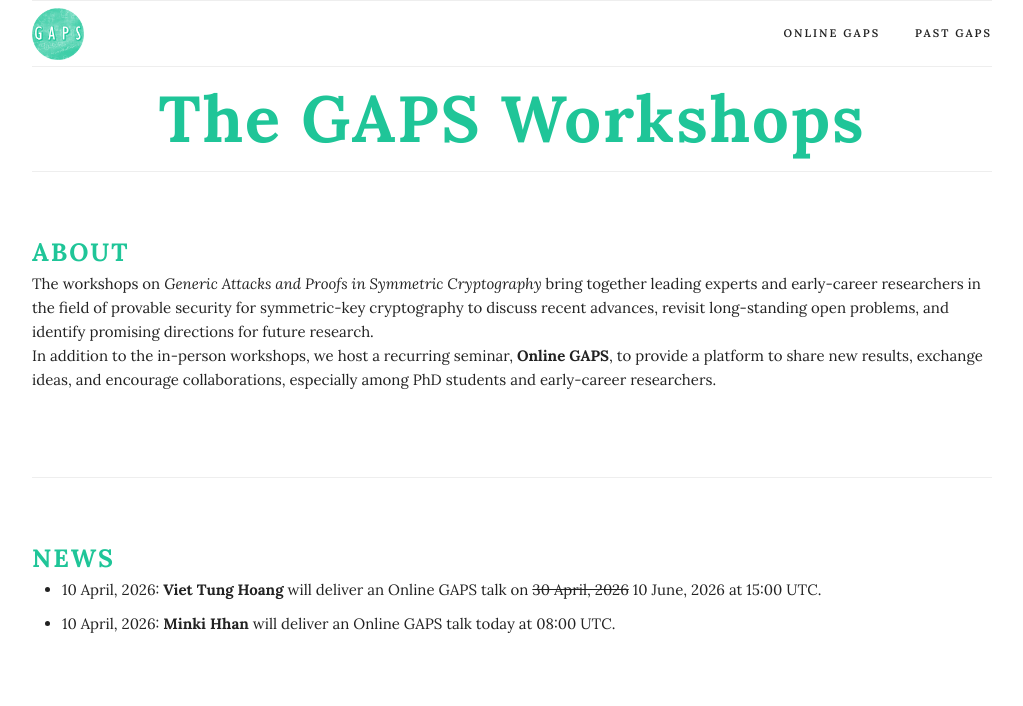
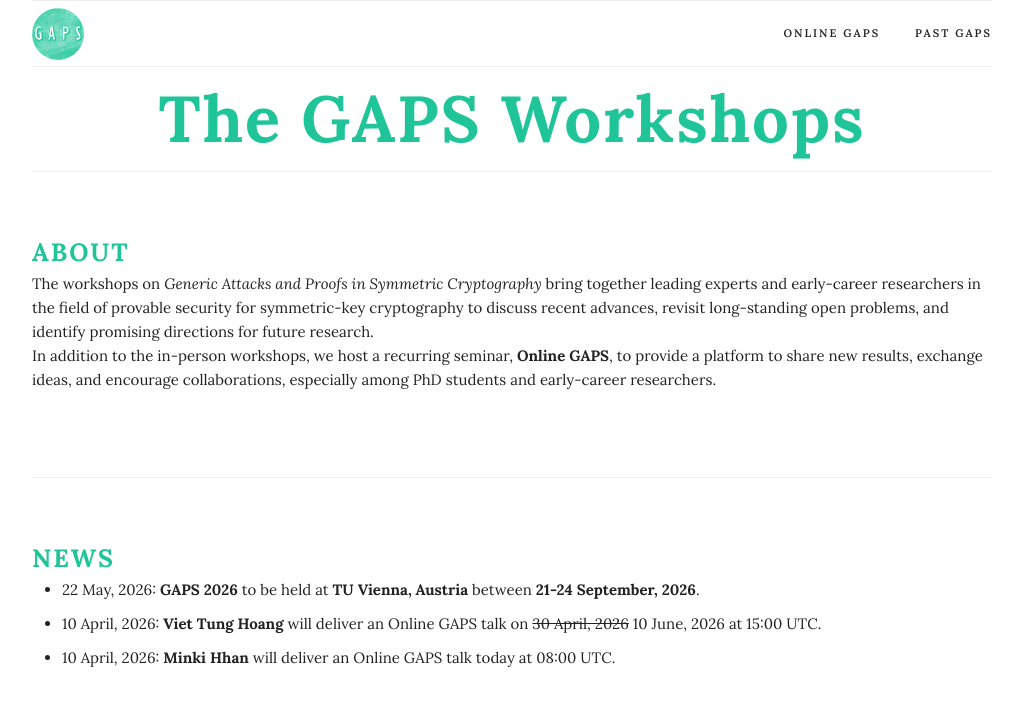
Before and after one commit to gapsworkshop/gapsworkshop.github.io, a Jekyll site: the page built from index.md, in a window 1280 px wide. Shown: the top 706 px of the page, without its empty margins (128-1151 px from the left). Built offline with Jekyll 4.4.1, drawn with Linux system fonts in a browser that asks for light colours.

Commit message:
GAPS 2026

```diff
--- a/_includes/news.html
+++ b/_includes/news.html
@@ -1,7 +1,7 @@
 <div class="docs-section" id="schedule">
   <div class="docs-header">News</div>
   <ul>
-    <!--<li><a  href="">GAPS 2026</a> to be held in Vienna, Austria!</li>-->
+    <li>22 May, 2026: <a  href="https://gapsworkshop.github.io/gaps2026/" target="_blank"><b>GAPS 2026</b></a> to be held at <b>TU Vienna, Austria</b> between <b>21-24 September, 2026</b>.</li>
     <li>10 April, 2026: <b>Viet Tung Hoang</b> will deliver an Online GAPS talk on <s>30 April, 2026</s> 10 June, 2026 at 15:00 UTC.</li>
     <li>10 April, 2026: <b>Minki Hhan</b> will deliver an Online GAPS talk today at 08:00 UTC.</li>
   </ul>
```
